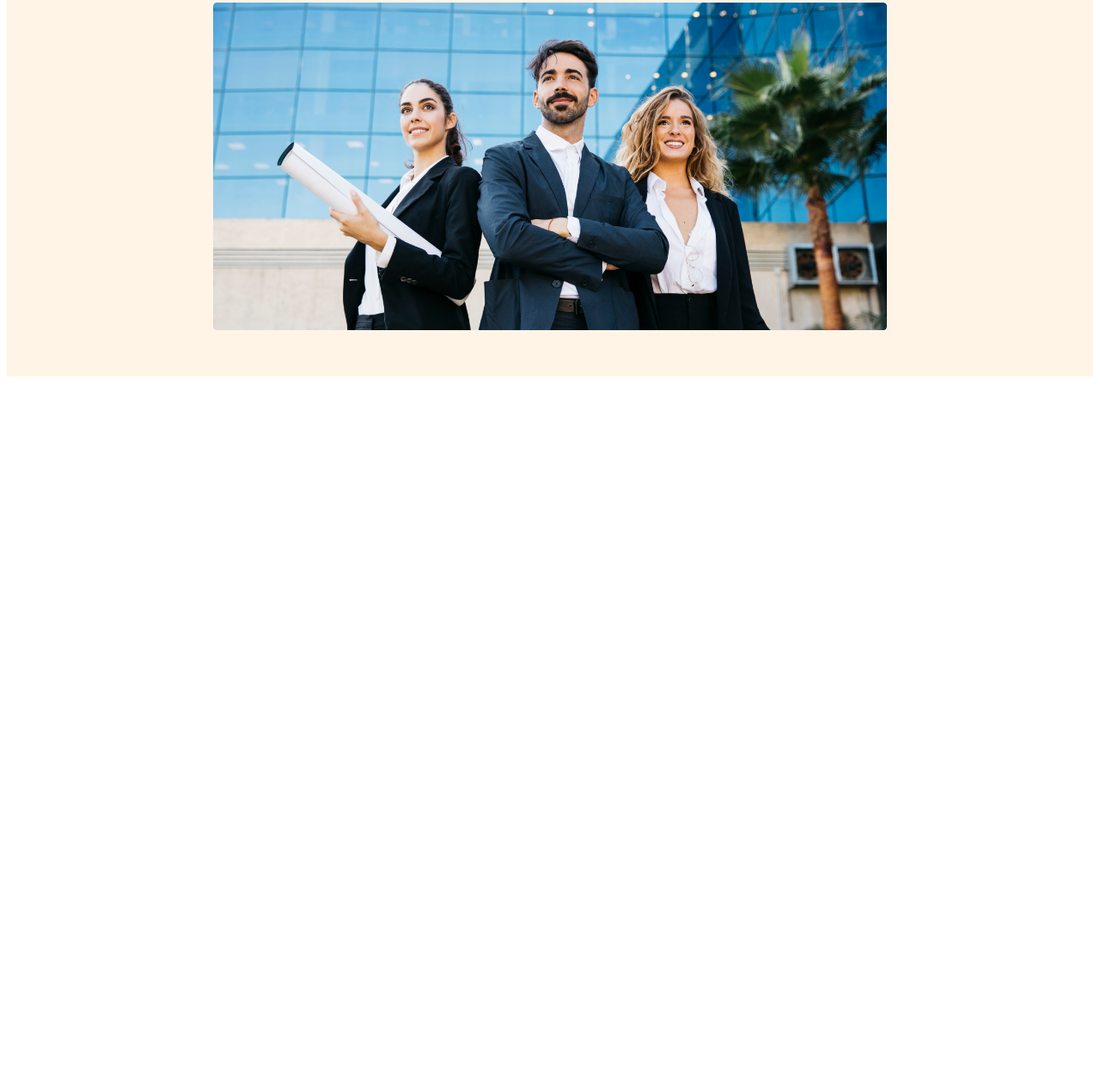
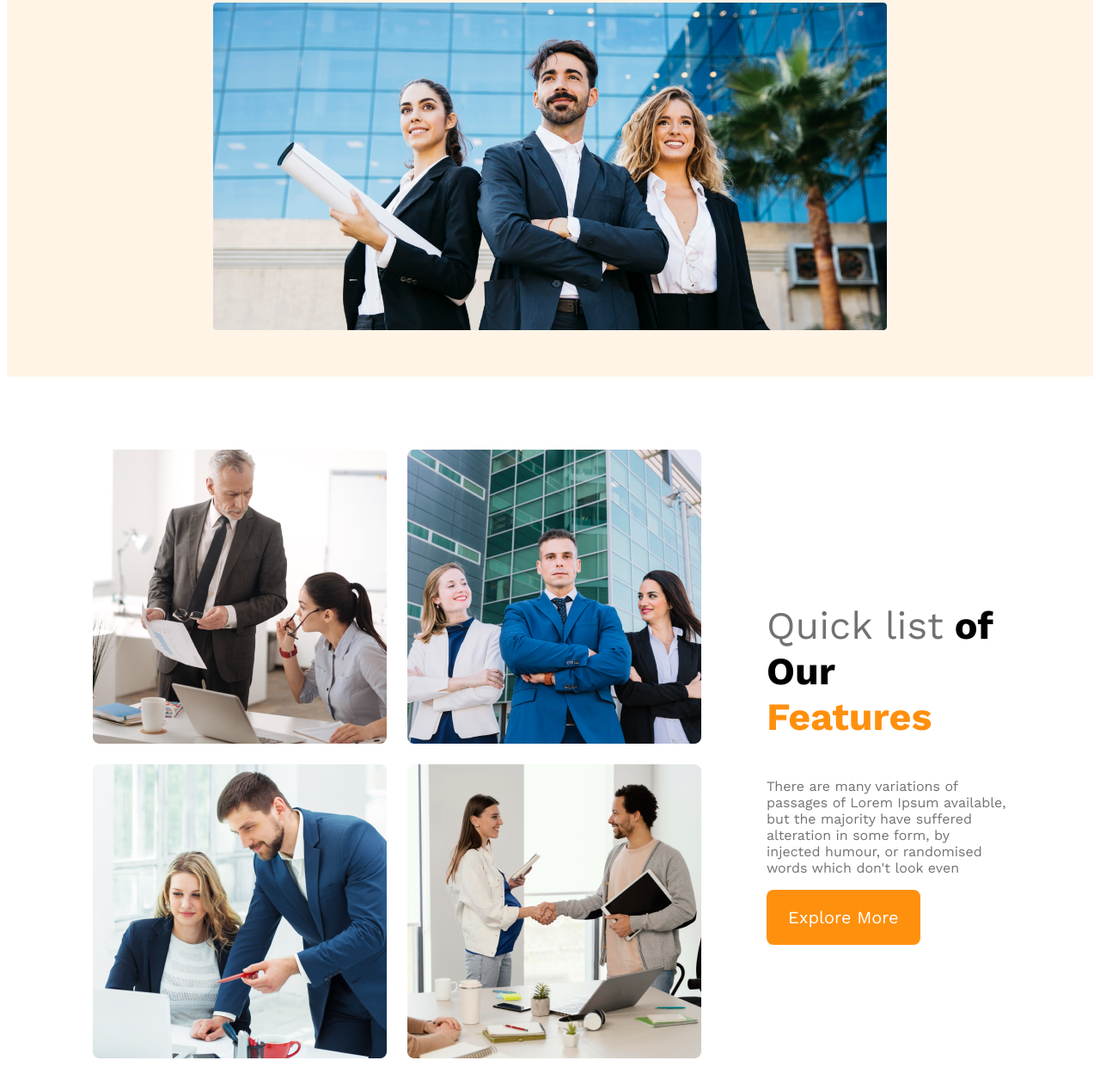
Before and after one commit to rifat-sarker/g3-architects-website, a plain HTML site: page index.html in a window 1280 px wide. Shown: the part 573-1842 px from the top of the page at 86% size. Before the commit the page ends 1019 px from the top, so only its background shows below. Drawn offline with nearby package versions, Linux system fonts and the light colour scheme.

Commit message:
teams section added

```diff
--- a/index.html
+++ b/index.html
@@ -22,14 +22,27 @@
         <div class="banner">
             <div class="banner-content">
                 <h1 class="banner-title">Brand New Group of Architects</h1>
-                <p>There are many variations of passages of Lorem Ipsum available, but the majority have suffered alteration in some form, by injected humour, or randomised words which don't look even</p>
+                <p class="text-light-gray">There are many variations of passages of Lorem Ipsum available, but the majority have suffered alteration in some form, by injected humour, or randomised words which don't look even</p>
                 <button class="btn-primary">Explore More</button>
             </div>
             <img src="images/banner.png" alt="">
         </div>
     </header>
     <main>
+        <section class="teams-container">
+            <div class="teams-img-container">
+                <img src="images/team1.png" alt="">
+                <img src="images/team2.png" alt="">
+                <img src="images/team3.png" alt="">
+                <img src="images/team4.png" alt="">
 
+            </div>
+            <div class="teams-content">
+                <h3 class="teams-title"><span class="quick-list text-light-gray">Quick list</span> of Our <span class="text-features">Features</span></h3>
+                <p class="text-light-gray">There are many variations of passages of Lorem Ipsum available, but the majority have suffered alteration in some form, by injected humour, or randomised words which don't look even</p>
+                <button class="btn-primary">Explore More</button>
+            </div>
+        </section>
     </main>
     <footer>
 
--- a/styles/architect.css
+++ b/styles/architect.css
@@ -2,7 +2,7 @@
 @import url('https://fonts.googleapis.com/css2?family=Lato&family=Open+Sans:wght@400;700;800&family=Work+Sans:wght@400;600;700;800&display=swap');
 
 /* shared styles */
-*{
+* {
     font-family: 'Lato', sans-serif;
     font-family: 'Open Sans', sans-serif;
     font-family: 'Work Sans', sans-serif;
@@ -18,53 +18,93 @@
     cursor: pointer;
     border: 0;
 }
+
+.text-light-gray {
+    color: #727272;
+}
+
 /* header styles */
-header{
+header {
     background: rgba(255, 144, 14, 0.10);
     padding: 50px 240px;
 }
-.section-title{
+
+.section-title {
     font-size: 2.8rem;
     font-weight: 700;
     color: #131313;
 }
-nav{
+
+nav {
     display: flex;
     justify-content: space-between;
     align-items: center;
 }
-nav ul{
+
+nav ul {
     list-style: none;
     display: flex;
 }
-nav li{
+
+nav li {
     font-size: 1rem;
     margin-right: 30px;
     font-weight: 500;
 }
-nav li a{
+
+nav li a {
     text-decoration: none;
 }
+
 /* banner styles */
-.banner-content{
+.banner-content {
     text-align: center;
     max-width: 800px;
     margin: 0 auto;
 
 }
+
 .banner-title {
     font-size: 4rem;
     font-weight: 700;
     color: #131313;
 }
 
-.banner img{
+.banner img {
     width: 100%;
     margin-top: 20px;
 }
 
+/* main styles */
+.teams-container {
+    display: flex;
+    gap: 76px;
+    background-color: #fff;
+    padding: 85px 100px;
+    justify-content: center;
+    align-items: center;
+}
+
+.teams-img-container {
+    display: grid;
+    grid-template-columns: repeat(2, 1fr);
+    gap: 24px;
+    border-radius: 8px;
+}
 
 
+
+.teams-title {
+    font-size: 2.8rem;
+
+}
+.teams-title .quick-list{
+    font-weight: 500;
+}
+.teams-title .text-features{
+    color:#FF900E;
+    font-weight: 700;
+}
 
 
 
@@ -74,20 +114,22 @@ nav li a{
 /* media queries */
 /* responsive for small devices */
 @media screen and (max-width: 576px) {
-    header{
+    header {
         padding: 20px;
     }
-    nav{
+
+    nav {
         flex-direction: column;
     }
 }
 
 /* tablet or medium devices */
 @media screen and (min-width: 576px) and (max-width: 960px) {
-    .header{
+    .header {
         padding: 50px;
     }
-    nav{
+
+    nav {
         flex-direction: column;
     }
 }
```
